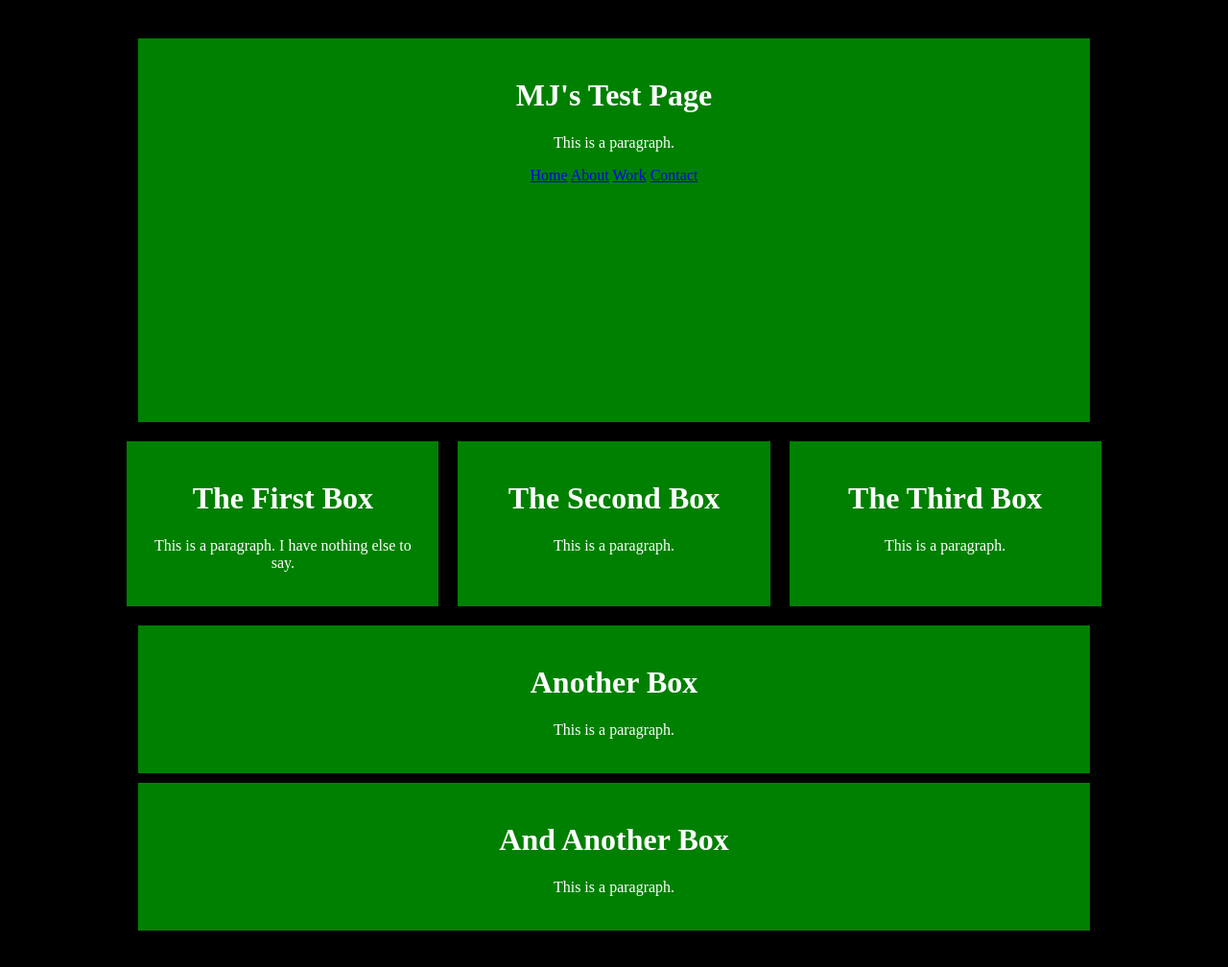
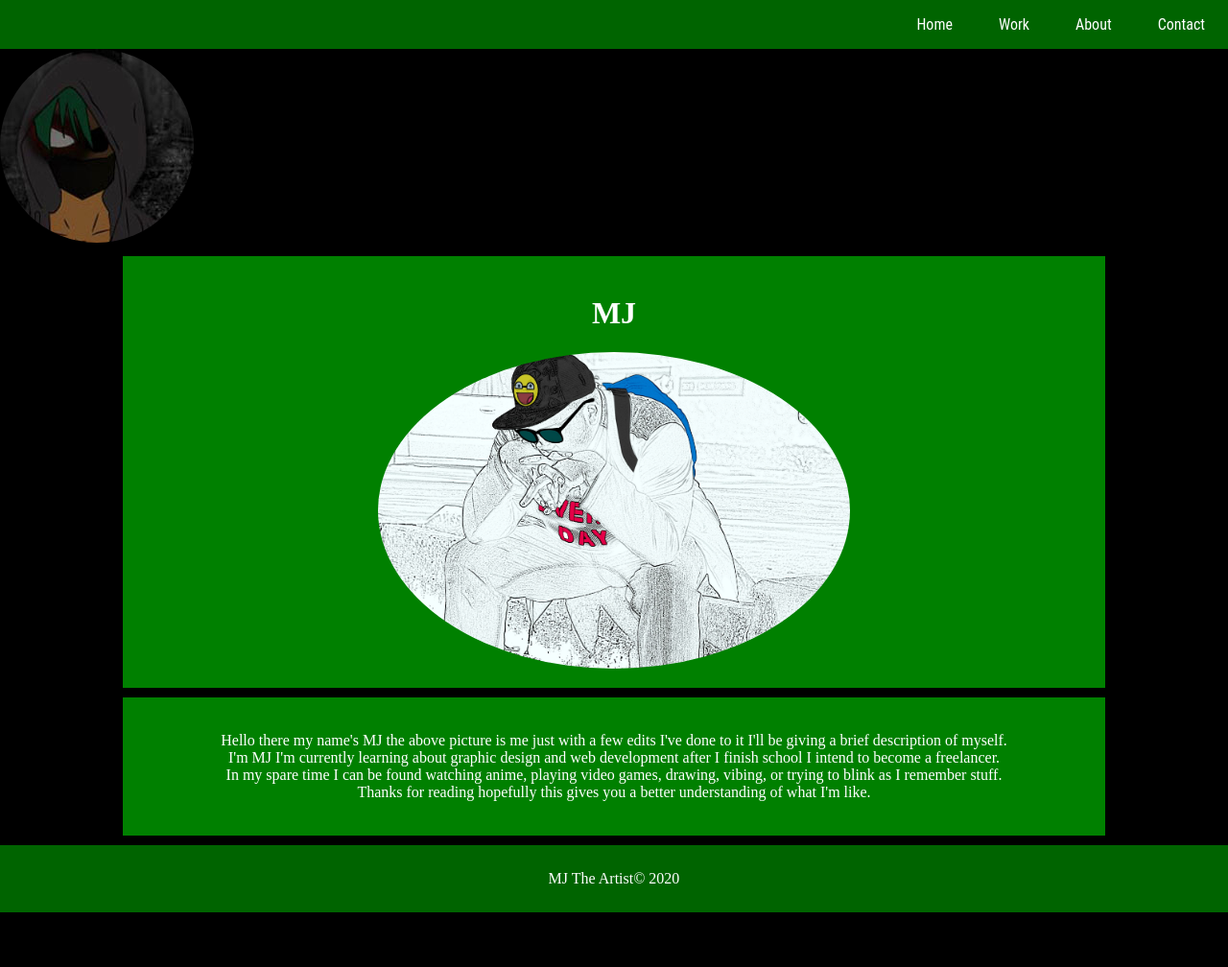
Before and after one commit to mj-the-artist/mj-the-artist.github.io, a plain HTML site: page about.html in a window 1280 px wide. Shown: the whole page at 96% size. After the commit the page ends 951 px from the top, so only its background shows below. Drawn offline with Linux system fonts and the light colour scheme.

Commit message:
Add files via upload

```diff
--- a/about.html
+++ b/about.html
@@ -1,50 +1,44 @@
 <!DOCTYPE html>
-<html>
+<html lang="en">
 <head>
 <title>MJ's GitHub Site</title>
+<meta charset="utf-8">
+<meta name="viewport" content="width=device-width, initial-scale=1">
 <link rel="stylesheet" href="style.css">  </head>
 <body>
- <div class="bigbox">
- <!-- FIRST CONTENT BOX STARTS HERE -->
 
-<div id="headerbox">
-<h1>MJ's Test Page</h1>
-<p>This is a paragraph.</p>
-<a href="index.html">Home</a>
- <a href="about.html">About</a>
- <a href="projects.html">Work</a>
- <a href="contact.html">Contact</a>      </div>
+  <ul id="navbar">
+    <li><a href="contact.html">Contact</a></li>
+    <li><a href="about.html">About</a></li>
+    <li><a href="work.html">Work</a></li>
+    <li><a href="index.html">Home</a></li>
+  </ul>
+<img src="Bored_EyesForest.jpg" alt="Avatar">
 
- <!-- FLEXBOXES START HERE -->
-<div class="flex">
-<div class="smallbox">
-<h1>The First Box</h1>
-<p>This is a paragraph. I have nothing else to say.</p>
-</div>
 
-<div class="smallbox">
- <h1>The Second Box</h1>
- <p>This is a paragraph.</p>
- </div>
 
- <div class="smallbox">
-<h1>The Third Box</h1>
- <p>This is a paragraph.</p>
-  </div>
-</div>
 
 <!-- END FLEXBOXES -->
 
 <!-- 2ND CONTENT BOX STARTS HERE -->      <div class="box">
- <h1>Another Box</h1>
-  <p>This is a paragraph.</p>
+ <h1>MJ</h1>
+
+  <img src="MJ_Sketch_filter_watercolor.jpg" alt="Avatar" class="center">
  </div>
 
 <!-- 3RD CONTENT BOX STARTS HERE -->      <div class="box">
- <h1>And Another Box</h1>
-  <p>This is a paragraph.</p>
+
+  <p>Hello there my name's MJ the above picture is me just with a few edits I've done to it I'll be giving a brief description of myself.<br>
+       I'm MJ I'm currently learning about graphic design and web development after I finish school I intend to become a freelancer. <br>
+       In my spare time I can be found watching anime, playing video games, drawing, vibing, or trying to blink as I remember stuff.<br>
+       Thanks for reading hopefully this gives you a better understanding of what I'm like.</p>
+
  </div>
  </div>
 
+ <footer>
+   MJ The Artist© 2020
+ </footer>
+
  </body>
 </html>
--- /dev/null
+++ b/mj.css
@@ -0,0 +1,27 @@
+body {
+  background-color: red;
+}
+
+h1 {
+  color: white;
+}
+
+p {
+  color: white;
+}
+
+.bigbox {
+  display: block;
+  width: 100%;
+}
+
+.box {
+  margin: 10px;
+  display: block;
+  margin-left: auto;
+  margin-right: auto;
+  text-align: center;
+  background-color: violet;
+  padding: 20px;
+  width: 80%;
+}
--- a/style.css
+++ b/style.css
@@ -14,19 +14,75 @@ h1 {
 p {
   color: white;
 }
-
+img {
+  border-radius: 50%;
+}
 .column {
   color: white;
-    float: left;
-    width: 33.33%;
+    float: right;
+    width: 100%;
     padding: 10px;
     height: 300px; /* Should be removed. Only for demonstration */
+    justify-content: center;
+display: flex;
+margin: 20px;
+}
+
+.center {
+  display: block;
+  margin-left: auto;
+  margin-right: auto;
+  width: 50%;
 }
 
 .row:after {
     content: "";
     display: table;
     clear: both;
+    float: right;
+    clear: left;
+}
+fieldset {
+  color: white;
+}
+legend {
+  color: white;
+}
+input[type=text] {
+  color: white;
+}
+
+#navbar {
+  font-family: 'Roboto Condensed', sans-serif;
+  position: sticky;
+  z-index: 100;
+  top: 0;
+  width: 100%;
+  text-align: right;
+  list-style-type: none;
+  background-color: darkgreen;
+  padding: 0;
+  margin: 0;
+  overflow: hidden;
+}
+
+#navbar li {
+  display: inline;
+  float: right;
+}
+
+#navbar a {
+  text-decoration: none;
+  display: block;
+  color: white;
+  background-color: darkgreen;
+  padding: 16px 24px;
+}
+
+#navbar a:hover {
+  color: black;
+  background-color: white;
+  padding: 16px 24px;
 }
 
 
@@ -57,8 +113,8 @@ p {
         margin-right: auto;
         text-align: center;
         padding: 20px;
-        width: 80%;
-        height: 400px;
+        width: auto;
+        height: auto;
         }
 
         .smallbox {
@@ -80,12 +136,16 @@ p {
   width: 80%;
 }
 
-.footer {
-  display: block;
-    background-color: green;
-    margin: 10px;
-    padding: 20px;
-    text-align: center;
+footer {
+  display: flex;
+  justify-content: center;
+  align-items: center;
+  padding: 20px;
+  color: white;
+  background-color: darkgreen;
+  height: 70px;
+  width: 100%;
+  margin: 0;
 }
 
 @media (max-width: 600px) {
--- /dev/null
+++ b/test.css
@@ -0,0 +1,28 @@
+body, html {
+    height: 100%;
+}
+
+/* The hero image */
+.hero-image {
+  /* Use "linear-gradient" to add a darken background effect to the image (photographer.jpg). This will make the text easier to read */
+  background-image: linear-gradient(rgba(0, 0, 0, 0.5), rgba(0, 0, 0, 0.5)), url("photographer.jpg");
+
+  /* Set a specific height */
+  height: 50%;
+
+  /* Position and center the image to scale nicely on all screens */
+  background-position: center;
+  background-repeat: no-repeat;
+  background-size: cover;
+  position: relative;
+}
+
+/* Place text in the middle of the image */
+.hero-text {
+  text-align: center;
+  position: absolute;
+  top: 50%;
+  left: 50%;
+  transform: translate(-50%, -50%);
+  color: white;
+}
```
Also changed, not shown: contact.html (added, +51 -0 lines), index.html (+17 -20 lines), work.html (added, +56 -0 lines), Bored_EyesForest.jpg (added), Eddy_Face-01.jpg (added), MJGraphicDesigner.jpg (added), MJ_Hat1.jpg (added), MJ_Sketch_filter_watercolor.jpg (added).
